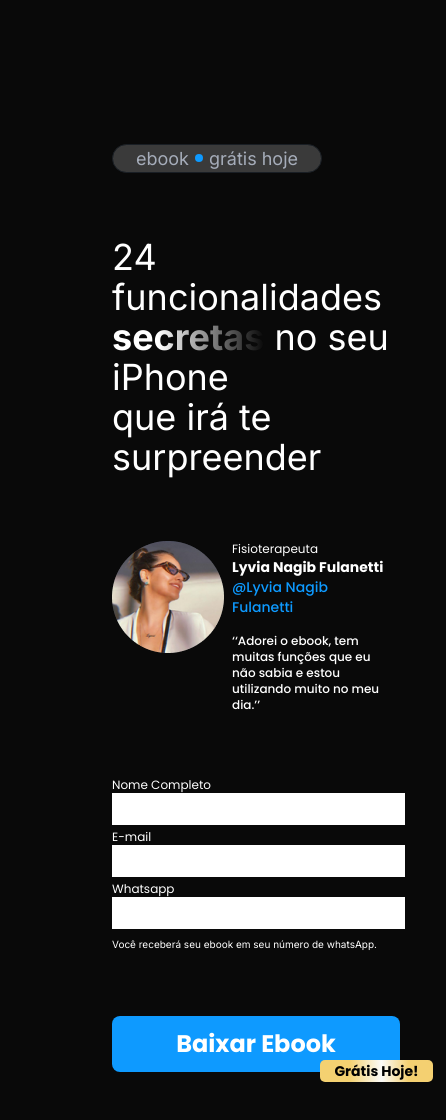
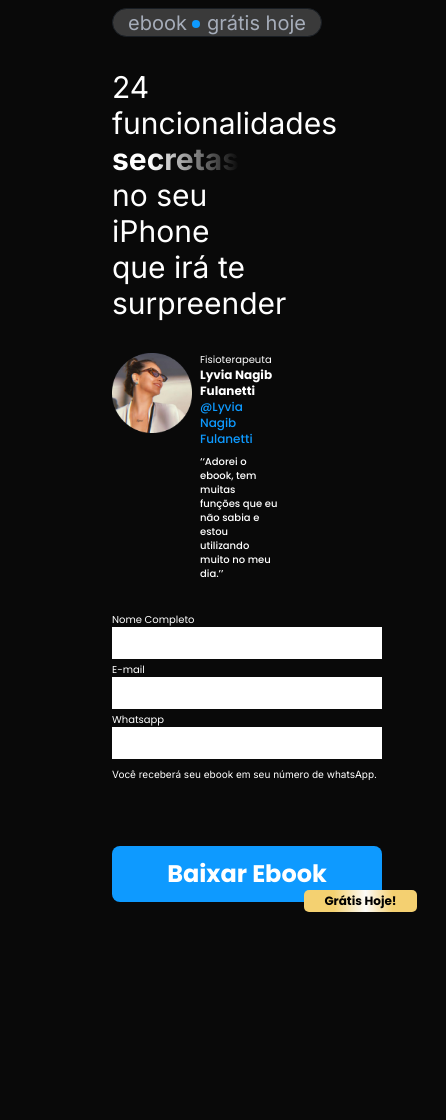
Before and after one commit to RafaelVargas29/landpage-ebook, a Next.js app: page / in a window 390 px wide. Shown: the top 1120 px of the page, 446 px wide, since content can reach past the window. After the commit the page ends 924 px from the top, so only its background shows below. Built offline with nearby package versions, Linux system fonts and the light colour scheme.

Commit message:
fifth version

```diff
--- a/src/app/page.tsx
+++ b/src/app/page.tsx
@@ -5,11 +5,22 @@
 import Button from '@/components/Button';
 import styles from './page.module.css'
 import Title from '@/components/Title';
+import FeaturedText from '@/components/FeaturedText';
 
 export default function Home() {
   return (
-    <main className={`${styles['bg-main']} flex flex-col w-full h-screen container px-14 mx-14 gap-16`}>
-        <div className='flex flex-col justify-center gap-16 py-36'>
+    <main className={`
+          ${styles['bg-main']}
+          w-full h-screen
+          container
+          px-28
+          md:px-14 md:mx-14
+        `}>
+        <div className='
+          flex flex-col
+          gap-8 md:gap-16
+          py-2 md:py-36
+        '>
           <div>
             <Title />
           </div>
@@ -17,10 +28,8 @@
           <div className={`${styles.img} hidden lg:block`}>
           </div>
 
-          <div className={`${styles['featured-text']}  text-4xl md:text-5xl`}>
-            <p>24 funcionalidades</p>
-            <p><span className={`${styles['geadiente-text']}`}>secretas</span> no seu iPhone</p>
-            <p>que irá te surpreender</p>
+          <div className={`${styles['featured-text']}`}>
+            <FeaturedText />
           </div>
 
           <div>
@@ -37,7 +46,6 @@
             </div>
           </div>
         </div>
-
     </main>
   )
 }
--- a/src/components/Button.tsx
+++ b/src/components/Button.tsx
@@ -5,9 +5,23 @@
     return (
         <>
             <div className={`${poppins.className}`}>
-                <button className={`bg-landBlue rounded-lg h-14 md:h-16 w-72 text-2xl md:text-3xl font-bold`}>Baixar Ebook</button>
-                <div className={`${styles['btn-gold']} flex justify-center items-center relative left-52 bottom-3 text-landBlack`}>
-                    <p className="text-sm font-bold">Grátis Hoje!</p>
+                <button className={`
+                        bg-landBlue
+                        rounded-lg
+                        h-14 md:h-16
+                        w-[270px] md:w-[17rem]
+                        text-xl md:text-3xl
+                        font-bold
+                    `}>Baixar Ebook</button>
+                <div className={`
+                        ${styles['btn-gold']}
+                        flex justify-center items-center
+                        relative
+                        left-48
+                        bottom-3
+                        text-landBlack
+                    `}>
+                    <p className="text-xs font-bold">Grátis Hoje!</p>
                 </div>
             </div>
         </>
--- /dev/null
+++ b/src/components/FeaturedText.tsx
@@ -0,0 +1,14 @@
+
+import  styles  from '../app/page.module.css'
+
+export default function FeaturedText() {
+    return (
+        <>
+            <div className='text-3xl md:text-5xl'>
+                <p>24 funcionalidades</p>
+                <p><span className={`${styles['geadiente-text']} `}>secretas</span> no seu iPhone</p>
+                <p>que irá te surpreender</p>
+            </div>
+        </>
+    )
+}
--- a/src/components/Form.tsx
+++ b/src/components/Form.tsx
@@ -2,8 +2,13 @@
 
 export default function Form () {
     return (
-        <div className="flex flex-col justify-start gap-2 w-[18.339rem]">
-            <form action="" className={`${poppins.className} flex flex-col text-xs md:text-sm gap-1`}>
+        <div className="
+                flex flex-col
+                justify-start
+                gap-2
+                w-[270px] md:w-[17rem]
+            ">
+            <form action="" className={`${poppins.className} flex flex-col text-10 md:text-sm gap-1`}>
                 <div className="flex flex-col">
                     <label htmlFor="">Nome Completo</label>
                     <input className='bg-landWhite h-8' type="name" name="email" id="name"/>
@@ -19,7 +24,7 @@
                     <input className='bg-landWhite h-8' type="whatsapp" name="whatsapp" id="whatsapp"/>
                 </div>
             </form>
-            <p className="text-[0.625rem] md:text-xs">Você receberá seu ebook em seu número de whatsApp.</p>
+            <p className="text-[0.625rem] md:text-8">Você receberá seu ebook em seu número de whatsApp.</p>
         </div>
     )
 }
--- a/src/components/Testimony.tsx
+++ b/src/components/Testimony.tsx
@@ -8,7 +8,7 @@
             <div className="flex flex-row gap-2 text-landWhite ">
                 <div>
                     <div className="avatar placeholder boder-2">
-                        <div className="bg-neutral-focus text-neutral-content rounded-full w-28 md:w-32">
+                        <div className="bg-neutral-focus text-neutral-content rounded-full w-20 md:w-32">
                             <Image
                                 src={mask}
                                 fill
@@ -19,14 +19,14 @@
                     </div>
                 </div>
 
-                <div className="flex flex-col gap-4 w-80 md:w-96">
+                <div className="flex flex-col gap-2 md:gap-4 w-60 md:w-96">
                     <div>
-                        <p className={`text-xs md:text-sm ${poppins.className}`}>Fisioterapeuta</p>
-                        <p className={`text-sm md:text-base font-bold ${poppins.className}`}>Lyvia Nagib Fulanetti</p>
-                        <p className={`text-sm md:text-base font-medium text-landBlue ${poppins.className}`}><a href="">@Lyvia Nagib Fulanetti</a></p>
+                        <p className={`text-10 md:text-sm ${poppins.className}`}>Fisioterapeuta</p>
+                        <p className={`text-xs md:text-base font-bold ${poppins.className}`}>Lyvia Nagib Fulanetti</p>
+                        <p className={`text-xs md:text-base font-medium text-landBlue ${poppins.className}`}><a href="">@Lyvia Nagib Fulanetti</a></p>
                     </div>
 
-                    <div className="text-xs md:text-sm">
+                    <div className="text-10 md:text-sm">
                         <p className={`${poppins.className} font-medium`}>‘‘Adorei o ebook, tem muitas funções que eu não sabia e estou utilizando muito no meu dia.’’</p>
                     </div>
                 </div>
--- a/src/components/Title.tsx
+++ b/src/components/Title.tsx
@@ -5,11 +5,16 @@
     return (
         <>
 
-            <span className={`${styles.title} badge badge-ghost text-lg md:text-xl`}>
+            <span className={`${styles.title} badge badge-ghost text-lg`}>
                 <p className='mr-5'>ebook</p>
                 <p>grátis hoje</p>
             </span>
-            <span className={`${styles['blue-dot']} relative top-[9.65rem] md:top-[10rem] left-[12.2rem] md:left-[12.3rem]`}></span>
+            <span className={
+                `${styles['blue-dot']}
+                relative
+                top-[1.25rem] md:top-[10rem]
+                left-[12rem] md:left-[12.3rem]`
+            }></span>
         </>
     )
 }
--- a/tailwind.config.js
+++ b/tailwind.config.js
@@ -21,6 +21,23 @@
       landGold: '#F4D171',
       landBlack: '#000000',
     },
+    fontSize: {
+      8: ['8', '4'],
+      10: ['10px', '14px'],
+      xs: ['12px', '16px'],
+      sm: ['14px', '20px'],
+      base: ['16px', '24px'],
+      lg: ['20px', '28px'],
+      xl: ['24px', '32px'],
+      '2xl': ['24px', '32px'],
+      '3xl': ['30px', '36px'],
+      '4xl': ['36px', '40px'],
+      '5xl': ['48px', '1'],
+      '6xl': ['60px', '1'],
+      '7xl': ['72px', '1'],
+      '8xl': ['96px', '1'],
+      '9xl': ['128px', '1'],
+    }
 
   },
   plugins: [require("daisyui")],
```
